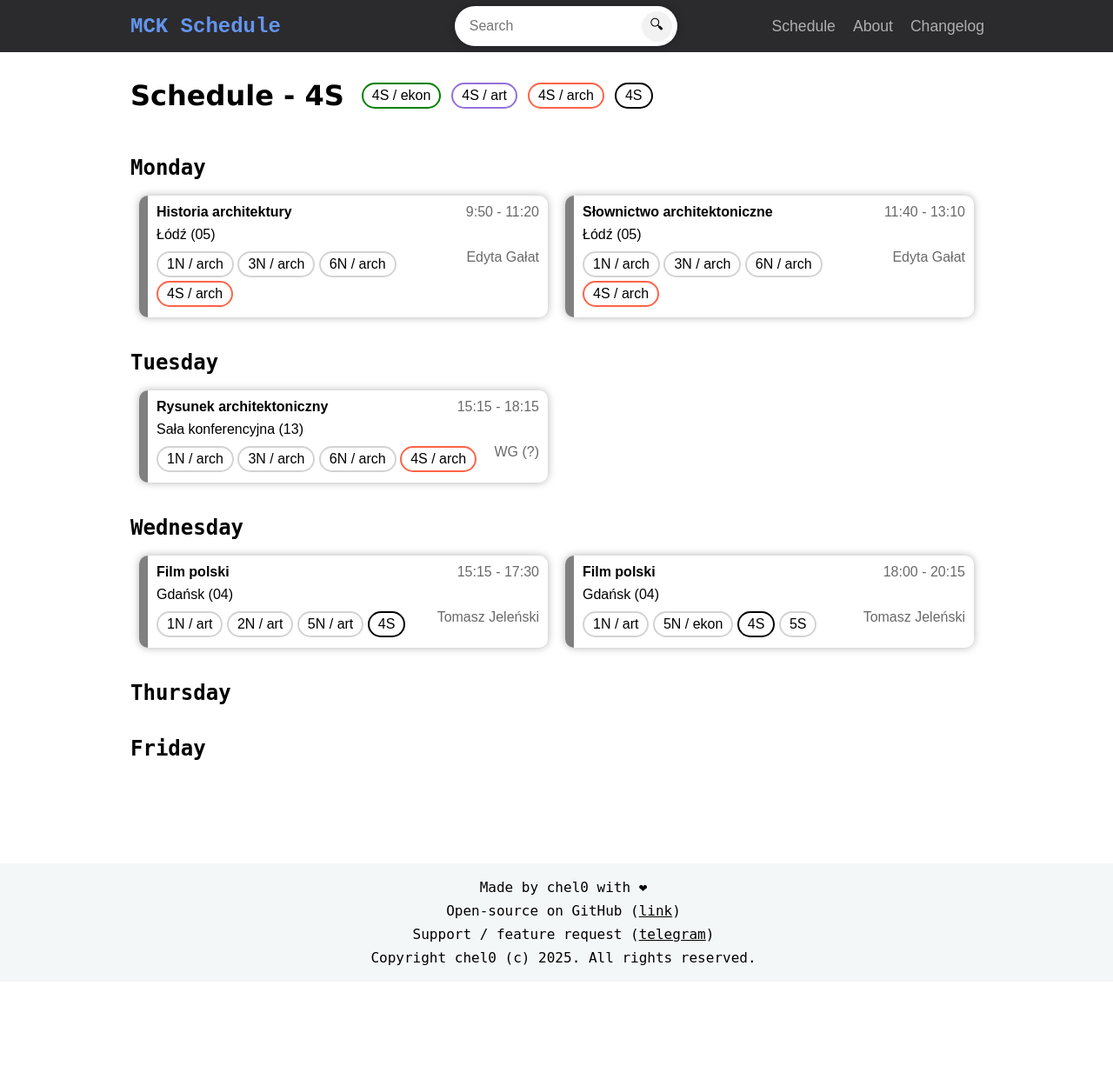
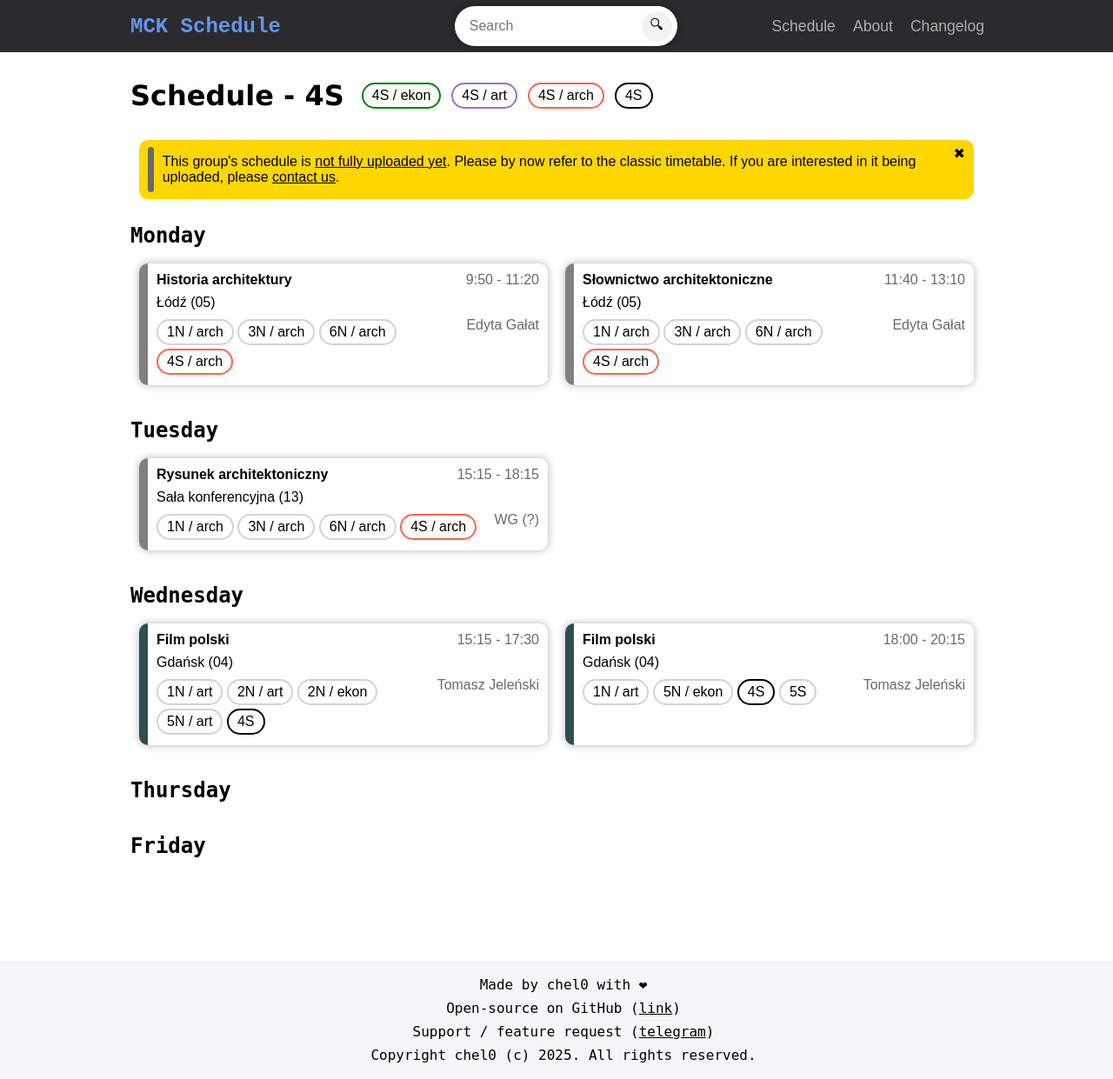
Before and after one commit to Kak0ytachel/MckSchedule, a FastAPI app: page /group/4S in a window 1280 px wide. Shown: the whole page at 87% size. Before the commit the page ends 1110 px from the top, so only its background shows below. Run offline with FastAPI, Linux system fonts and the light colour scheme; data that the repository does not hold is empty.

Commit message:
added norification to group pages being not fully uploaded

```diff
--- a/main.py
+++ b/main.py
@@ -49,9 +49,10 @@
     chosen_groups = [i["subgroup_display_name"] for i in subgroups_data]
     chosen_groups.append(group_name) # mixed
     weekday_names = ["None", "Monday", "Tuesday", "Wednesday", "Thursday", "Friday"]
+    message_not_uploaded = (group_name not in ["6N", "2N"])
     return templates.TemplateResponse(name="schedule_group.html", request=request, context={
         "schedule": schedule, "group": group_name, "category_title": group_name, "subgroups_data": subgroups_data,
-        "chosen_groups": chosen_groups, "weekday_names": weekday_names})
+        "chosen_groups": chosen_groups, "weekday_names": weekday_names, "message_not_uploaded": message_not_uploaded})
 
 
 @app.get("/group/{group_name}/{subgroup_name}")
@@ -64,9 +65,11 @@
     schedule.sort(key=lambda x: x["weekday"] * 7 * 24 + x["start_hour"] * 60 + x["start_minute"])
     chosen_groups = [subgroup_data["subgroup_display_name"], group_name] # mixed
     weekday_names = ["None", "Monday", "Tuesday", "Wednesday", "Thursday", "Friday"]
+    message_not_uploaded = (group_name not in ["6N", "2N"])
     return templates.TemplateResponse(name="schedule_group.html", request=request, context={
         "schedule": schedule, "group": group_name, "category_title": subgroup_data["subgroup_display_name"],
-        "subgroups_data": subgroups_data, "chosen_groups": chosen_groups, "weekday_names": weekday_names})
+        "subgroups_data": subgroups_data, "chosen_groups": chosen_groups, "weekday_names": weekday_names,
+        "message_not_uploaded": message_not_uploaded})
 
 
 @app.get("/hello/{name}", response_class=HTMLResponse)
--- a/static/index.js
+++ b/static/index.js
@@ -12,3 +12,7 @@
         }
     }
 }
+
+function hideMessage() {
+    document.getElementById('notification-message').style.display = 'none';
+}
--- a/static/styles.css
+++ b/static/styles.css
@@ -139,6 +139,10 @@
     border-color: dodgerblue;
 }
 
+.schedule-card[data-subject="mat-ea"]{
+    border-color: dodgerblue;
+}
+
 .schedule-card[data-subject="fiz"]{
     border-color: mediumpurple;
 }
@@ -147,7 +151,19 @@
     border-color: lightblue;
 }
 
+.schedule-card[data-subject="inf-e"]{
+    border-color: lightblue;
+}
+
+.schedule-card[data-subject="se"]{
+    border-color: mediumseagreen;
+}
+
 .schedule-card[data-subject="dkf"], .schedule-group[data-subgroup="film"]{
+    border-color: darkslategray;
+}
+
+.schedule-card[data-subject="fp"], .schedule-group[data-subgroup="film"]{
     border-color: darkslategray;
 }
 
@@ -169,6 +185,22 @@
 
 .schedule-card[data-subject="konw"] {
     border-color: goldenrod;
+}
+
+.schedule-card[data-subject="rart"] {
+    border-color: orchid;
+}
+
+.schedule-card[data-subject="wok"] {
+    border-color: aquamarine;
+}
+
+.schedule-card[data-subject="hs"] {
+    border-color: royalblue;
+}
+
+.schedule-card[data-subject="hk"] {
+    border-color: slateblue;
 }
 
 .schedule-group{
@@ -443,6 +475,10 @@
     transform: translate(-50%, -50%);
 }
 
+.underline-link{
+    color: inherit;
+}
+
 .invisible-link{
     color: inherit;
     text-decoration: none;
@@ -450,6 +486,36 @@
 
 html{
     scroll-behavior: smooth;
+}
+
+.notification-message{
+    background: gold;
+    font-family: Monospace, monospace;
+    margin: 10px;
+    border-radius: 10px;
+    display: flex
+}
+
+.notification-message-line{
+    width:8px;
+    display: inline-block;
+    background: dimgray;
+    margin: 8px 10px;
+    border-radius: 10px;
+}
+
+.notification-message-text{
+    margin: 16px 0 16px 0;
+}
+
+.notification-message-close{
+    background: transparent;
+    border: none;
+    margin: 4px;
+    vertical-align: top;
+    height: 24px;
+    font-size: 16px;
+    cursor: pointer;
 }
 
 @media screen and (max-width: 800px) {
--- a/templates/schedule_group.html
+++ b/templates/schedule_group.html
@@ -29,6 +29,16 @@
                 </a>
             </div>
         </div>
+        {% if message_not_uploaded == True %}
+        <div class="notification-message" id="notification-message">
+            <div class="notification-message-line"></div>
+                <p class="notification-message-text"> This group's schedule is <u>not fully uploaded yet</u>. Please by now refer to the classic timetable. If you are interested in it being uploaded, please <a class="underline-link" href="https://t.me/dokpdl">contact us</a>.</p>
+                <button class="notification-message-close" onclick="hideMessage()">
+                    ✖
+                </button>
+            </div>
+        {% endif %}
+
 <!--        <p> Here you can find project development logs. For more info, check out <a href="index.html"> about page </a></p>-->
     </header>
     <section>
```
Also changed, not shown: database/sample_dataset.py (+90 -0 lines), templates/changelog.html (+7 -0 lines), changelog.md.
